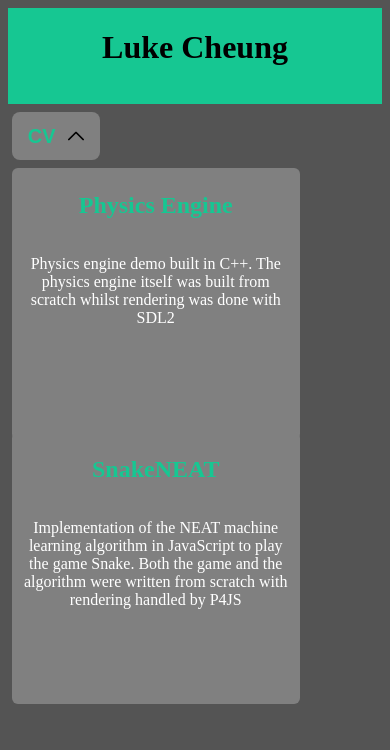
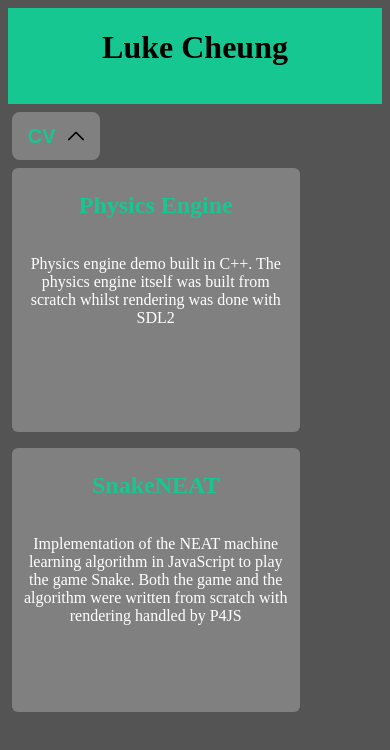
Before and after one commit to Oddidude/oddidude.github.io, a Vue app: page / in a window 390 px wide. Shown: the top 750 px of the page. Built offline with nearby package versions, Linux system fonts and the light colour scheme.

Commit message:
Fixing oversized cards on small screen

```diff
--- a/src/components/CardItem.vue
+++ b/src/components/CardItem.vue
@@ -24,13 +24,13 @@ defineProps<{
   padding: 4px 8px;
   width: 17rem;
   overflow-x: hidden;
-  height: 100%;
   min-height: 16rem;
   display: flex;
   flex-direction: column;
   justify-content: start;
   align-items: center;
   transition: transform 0.2s;
+  margin-bottom: 1rem;
 }
 
 .card:hover{
```
